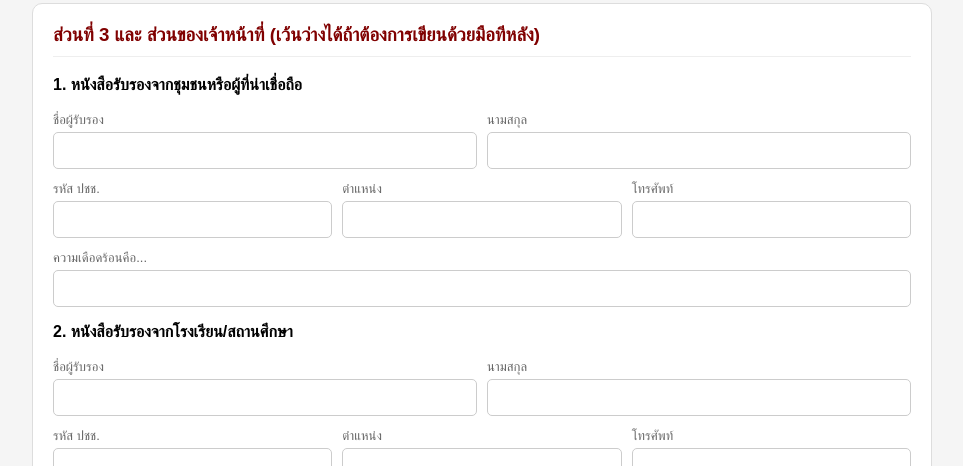
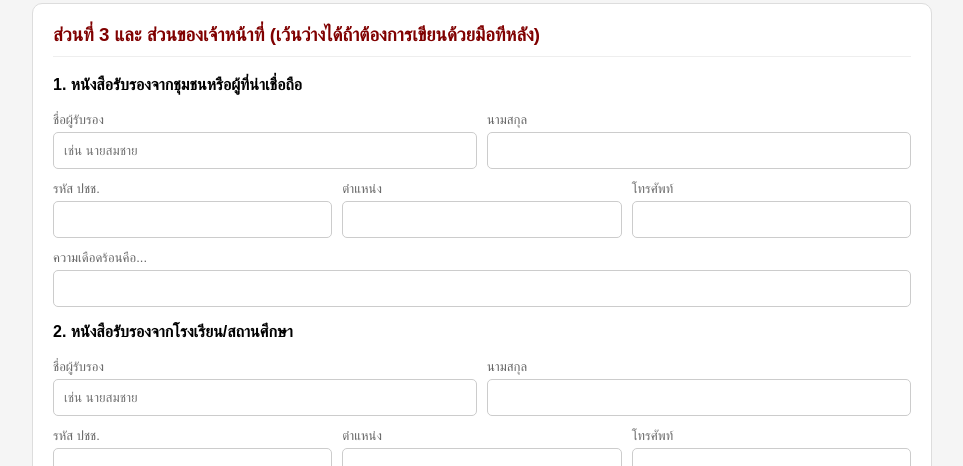
Before and after one commit to ruwaidawy-wq/kunpoom-sk03, a React (Create React App) app: page / in a window 1280 px wide. Shown: the part 3680-4146 px from the top of the page, without its empty margins (158-1121 px from the left). Built offline with nearby package versions, Linux system fonts and the light colour scheme.

Commit message:
Update ApplicationForm.js

```diff
--- a/src/ApplicationForm.js
+++ b/src/ApplicationForm.js
@@ -139,10 +139,18 @@ const handleFileChange = (e) => {
     e.preventDefault();
     if (!window.confirm("ยืนยันการส่งข้อมูล?")) return;
     setIsSubmitting(true);
+    const finalData = { ...formData };
+
+  // รวมชื่อผู้รับรอง 1
+  finalData.cert1_full = `${formData.cert1_name} ${formData.cert1_surname}`.trim();
+  // รวมชื่อผู้รับรอง 2
+  finalData.cert2_full = `${formData.cert2_name} ${formData.cert2_surname}`.trim();
+  // รวมชื่อเจ้าหน้าที่
+  finalData.officer_full = formData.officer_name;
 try {
     const res = await fetch(scriptUrl, {
       method: "POST",
-        body: JSON.stringify({ action: "saveAndPrint", item: formData }),
+      body: JSON.stringify({ action: "saveAndPrint", item: finalData }), // ส่ง finalData แทน
     });
       const result = await res.json();
       if (result.status === "success") {
@@ -736,6 +744,7 @@ options={[
             <Input
   label="ชื่อผู้รับรอง"
   name="cert1_name"
+  placeholder="เช่น นายสมชาย" // ใส่ตัวอย่างเพื่อให้เขากรอกคำนำหน้ามาด้วย
   onChange={handleChange}
 />
             <Input
@@ -762,6 +771,7 @@ options={[
             <Input
   label="ชื่อผู้รับรอง"
   name="cert2_name"
+  placeholder="เช่น นายสมชาย" // ใส่ตัวอย่างเพื่อให้เขากรอกคำนำหน้ามาด้วย
   onChange={handleChange}
 />
             <Input
```
Lines whose indentation alone changed are shown as unchanged.
